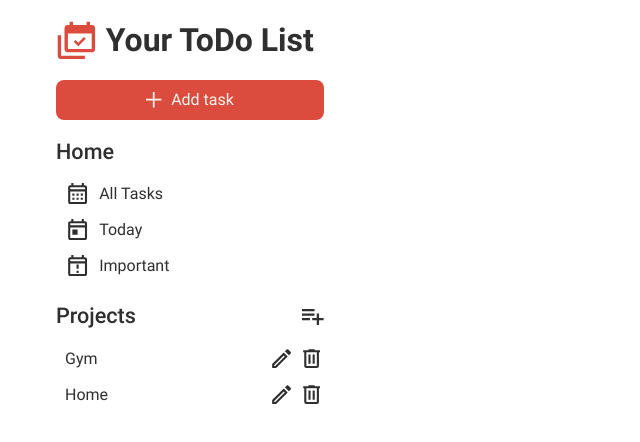
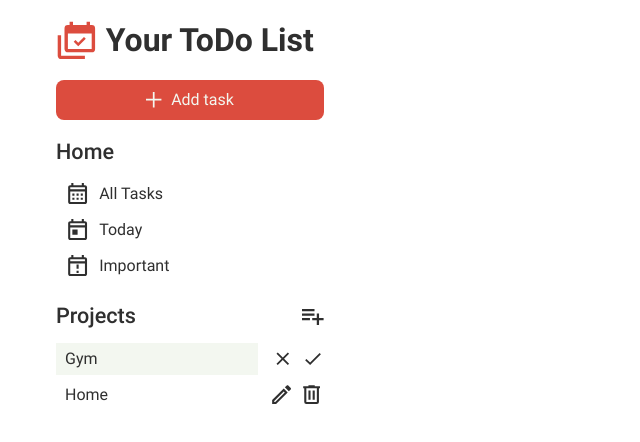
Before and after one commit to yppelu/odin-todo-list, a React (Vite) app: page / in a window 1280 px wide. Both pictures are taken after a click on the button 281 px from the left and 358 px from the top of the page. Shown: the top 442 px of the page, without its empty margins (0-640 px from the left). Built offline with nearby package versions, Linux system fonts and the light colour scheme.

Commit message:
Add EditProject functionality

```diff
--- a/src/App.jsx
+++ b/src/App.jsx
@@ -18,7 +18,28 @@ export default function App() {
     setProjects(newProjects);
   }
 
+  function handleRemoveProject(id) {
+    const newProjects = JSON.parse(JSON.stringify(projects)).filter(project => project.id !== id);
+    setProjects(newProjects);
+  }
+
+  function handleEditProject(id, title) {
+    const newProjects = JSON.parse(JSON.stringify(projects));
+    for (const project of newProjects) {
+      if (project.id === id) {
+        project.title = title;
+        break;
+      }
+    }
+    setProjects(newProjects);
+  }
+
   return (
-    <Menu projects={projects} setNewProject={handleSetNewProject} />
+    <Menu
+      projects={projects}
+      setNewProject={handleSetNewProject}
+      editProject={handleEditProject}
+      removeProject={handleRemoveProject}
+    />
   );
 }
--- a/src/components/Menu/Menu.jsx
+++ b/src/components/Menu/Menu.jsx
@@ -3,7 +3,7 @@ import './Menu.css';
 import HomeSection from './HomeSection/HomeSection';
 import ProjectSection from './ProjectsSection/ProjectSection';
 
-export default function Menu({ projects, setNewProject }) {
+export default function Menu({ projects, setNewProject, editProject, removeProject }) {
   return (
     <div className='menu'>
       <div className='menu__header'>
@@ -27,7 +27,7 @@ export default function Menu({ projects, setNewProject }) {
         Add task
       </button>
       <HomeSection />
-      <ProjectSection projects={projects} setNewProject={setNewProject} />
+      <ProjectSection projects={projects} setNewProject={setNewProject} editProject={editProject} removeProject={removeProject} />
     </div>
   );
 }
--- a/src/components/Menu/ProjectsSection/ProjectSection.jsx
+++ b/src/components/Menu/ProjectsSection/ProjectSection.jsx
@@ -5,7 +5,7 @@ import './ProjectSection.css';
 import ProjectSectionListItem from './ProjectSectionListItem/ProjectSectionListItem';
 import ProjectSectionHeader from './ProjectSectionHeader/ProjectSectionHeader';
 
-export default function ProjectSection({ projects, setNewProject }) {
+export default function ProjectSection({ projects, setNewProject, editProject, removeProject }) {
   const [isAddingProject, setIsAddingProject] = useState(false);
 
   function handleSetIsAddingProject(title) {
@@ -21,7 +21,12 @@ export default function ProjectSection({ projects, setNewProject }) {
       />
       <ul className='project-section__list'>
         {projects.map(project =>
-          <ProjectSectionListItem key={project.id} project={project} />
+          <ProjectSectionListItem
+            key={project.id}
+            id={project.id}
+            title={project.title}
+            editProject={editProject}
+            removeProject={removeProject} />
         )}
       </ul>
     </div>
--- a/src/components/Menu/ProjectsSection/ProjectSectionListItem/ProjectSectionListItem.css
+++ b/src/components/Menu/ProjectsSection/ProjectSectionListItem/ProjectSectionListItem.css
@@ -38,9 +38,53 @@
   transition: all 0.15s ease-in-out;
 }
 
+.project-section__edit-project-form {
+  display: flex;
+  align-items: center;
+  justify-content: space-between;
+  gap: 0.5ch;
+
+  height: 2rem;
+  width: 100%;
+}
+
+.project-section__eit-project-input {
+  appearance: none;
+  background-color: var(--main-bg-color);
+
+  border: none;
+  height: 100%;
+  margin-right: 0.5ch;
+  padding-left: 1ch;
+  width: 100%;
+}
+
+.project-section__edit-project-button {
+  aspect-ratio: 1 / 1;
+  appearance: none;
+  background-color: transparent;
+  transition: all 0.15s ease-in-out;
+
+  border: none;
+  margin-left: 0.5ch;
+  height: calc(2.25rem * 0.6);
+}
+
+.project-section__edit-project-button:active {
+  transform: scale(0.925);
+}
+
+.project-section__edit-project-icon {
+  fill: var(--font-color);
+}
+
 @media (hover: hover) {
   .project-section__list-item:hover {
     background-color: color-mix(in srgb, var(--bg-color) 50%, var(--main-bg-color) 50%);
+  }
+
+  .project-section__list-item--editing:hover {
+    background-color: transparent;
   }
 
   .project-section__project-control-btn {
--- a/src/components/Menu/ProjectsSection/ProjectSectionListItem/ProjectSectionListItem.jsx
+++ b/src/components/Menu/ProjectsSection/ProjectSectionListItem/ProjectSectionListItem.jsx
@@ -1,10 +1,75 @@
+import { useState } from 'react';
+
 import './ProjectSectionListItem.css';
 
-export default function ProjectSectionListItem({ project }) {
+export default function ProjectSectionListItem({ id, title, editProject, removeProject }) {
+  const [isEditingProject, setIsEditingProject] = useState(false);
+  const [newProjectName, setNewProjectName] = useState(title);
+
   return (
-    <li className='project-section__list-item'>
-      <button className='project-section__open-section-btn' type='button'>{project.title}</button>
-      <button className='project-section__project-control-btn' type='button'>
+    <li
+      className={
+        isEditingProject
+          ? 'project-section__list-item project-section__list-item--editing'
+          : 'project-section__list-item'
+      }
+    >
+      {
+        isEditingProject
+          ? (
+            <>
+              <form
+                className='project-section__edit-project-form'
+                onSubmit={(e) => {
+                  e.preventDefault();
+                  editProject(id, newProjectName);
+                  setIsEditingProject(false);
+                }}
+              >
+                <input
+                  className='project-section__eit-project-input'
+                  type='text'
+                  name='edit-project-name'
+                  placeholder='New project title'
+                  value={newProjectName}
+                  onChange={(e) => setNewProjectName(e.target.value)}
+                />
+                <button
+                  className='project-section__edit-project-button'
+                  type='reset'
+                  onClick={() => {
+                    setIsEditingProject(false);
+                    setNewProjectName(title);
+                  }}
+                >
+                  <svg
+                    className='project-section__edit-project-icon'
+                    xmlns='http://www.w3.org/2000/svg'
+                    viewBox='0 0 24 24'
+                  >
+                    <path d='M19,6.41L17.59,5L12,10.59L6.41,5L5,6.41L10.59,12L5,17.59L6.41,19L12,13.41L17.59,19L19,17.59L13.41,12L19,6.41Z' />
+                  </svg>
+                </button>
+                <button className='project-section__edit-project-button' type='submit'>
+                  <svg
+                    className='project-section__edit-project-icon'
+                    xmlns='http://www.w3.org/2000/svg'
+                    viewBox='0 0 24 24'
+                  >
+                    <path d='M21,7L9,19L3.5,13.5L4.91,12.09L9,16.17L19.59,5.59L21,7Z' />
+                  </svg>
+                </button>
+              </form>
+            </>
+          )
+          : (
+            <>
+              <button className='project-section__open-section-btn' type='button'>{title}</button>
+              <button
+                className='project-section__project-control-btn'
+                type='button'
+                onClick={() => setIsEditingProject(true)}
+              >
                 <svg
                   className='project-section__project-control-icon'
                   xmlns='http://www.w3.org/2000/svg'
@@ -13,7 +78,11 @@ export default function ProjectSectionListItem({ project }) {
                   <path d='M14.06,9L15,9.94L5.92,19H5V18.08L14.06,9M17.66,3C17.41,3 17.15,3.1 16.96,3.29L15.13,5.12L18.88,8.87L20.71,7.04C21.1,6.65 21.1,6 20.71,5.63L18.37,3.29C18.17,3.09 17.92,3 17.66,3M14.06,6.19L3,17.25V21H6.75L17.81,9.94L14.06,6.19Z' />
                 </svg>
               </button>
-      <button className='project-section__project-control-btn' type='button'>
+              <button
+                className='project-section__project-control-btn'
+                type='button'
+                onClick={() => removeProject(id)}
+              >
                 <svg
                   className='project-section__project-control-icon'
                   xmlns='http://www.w3.org/2000/svg'
@@ -22,6 +91,10 @@ export default function ProjectSectionListItem({ project }) {
                   <path d='M9,3V4H4V6H5V19A2,2 0 0,0 7,21H17A2,2 0 0,0 19,19V6H20V4H15V3H9M7,6H17V19H7V6M9,8V17H11V8H9M13,8V17H15V8H13Z' />
                 </svg>
               </button>
+            </>
+          )
+      }
+
     </li>
   );
 }
```
Lines whose indentation alone changed are shown as unchanged.
